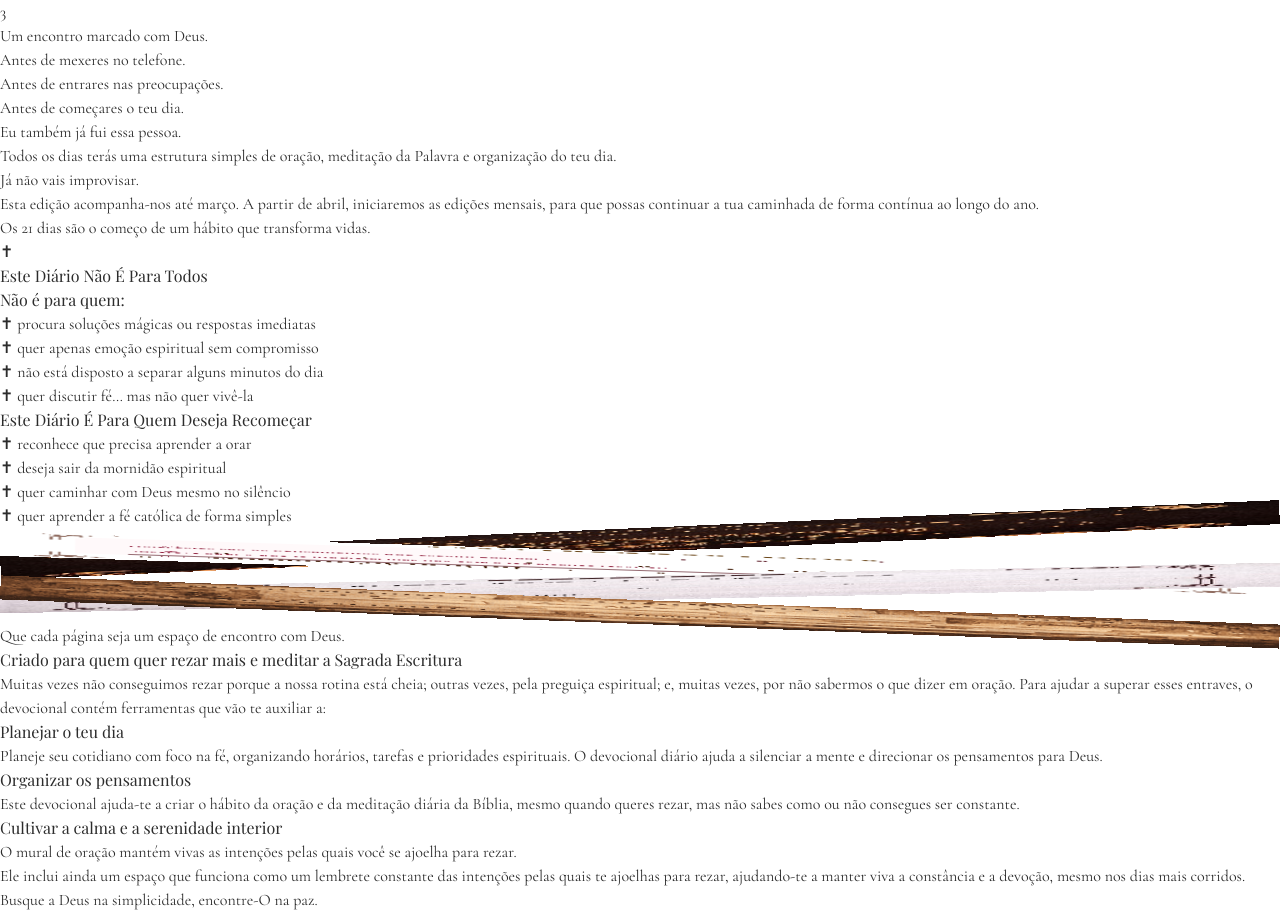
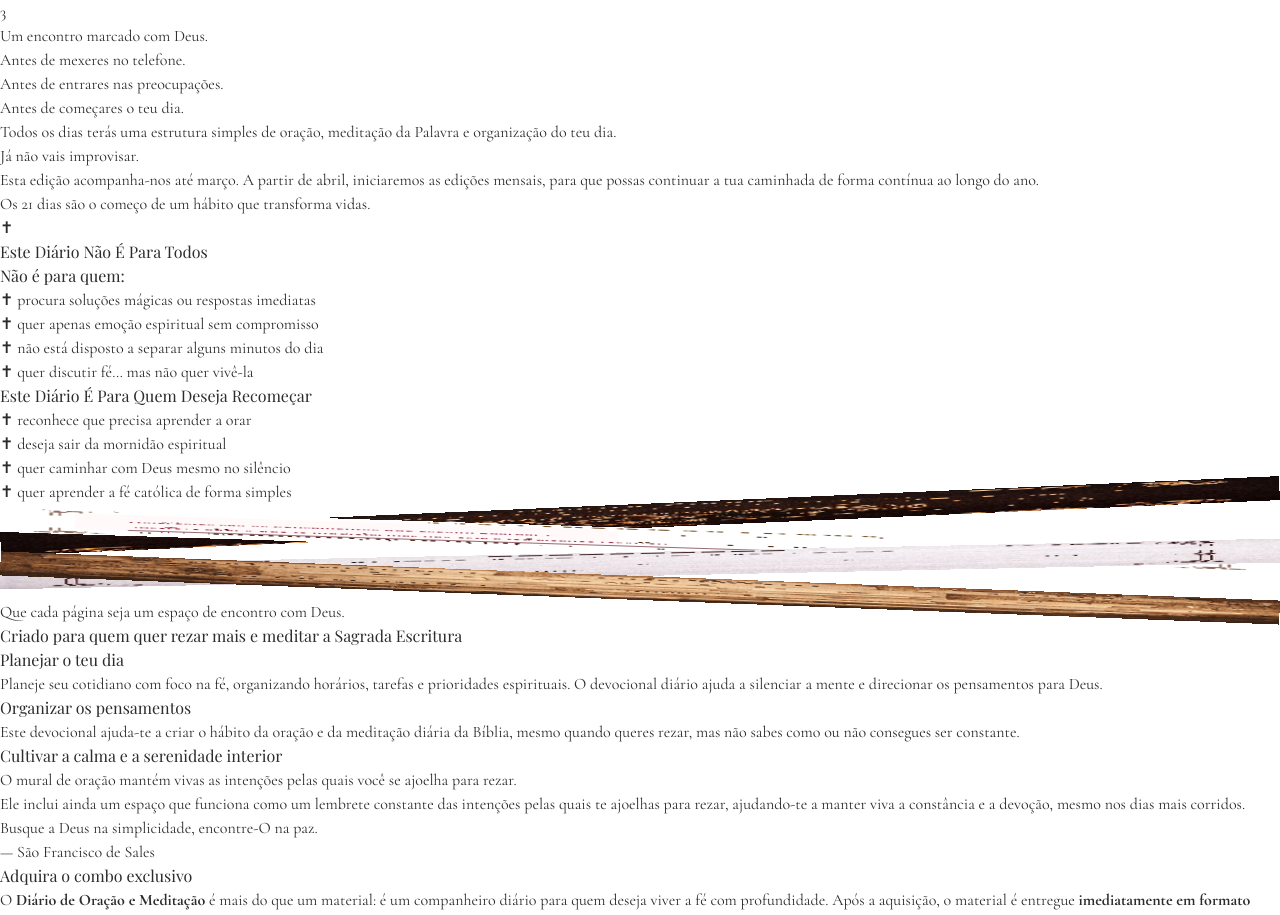
Before and after one commit to Valdemar-Andrade/landing-page-catolico, a Next.js app: page / in a window 1280 px wide. Shown: the part 1302-2217 px from the top of the page. Built offline with nearby package versions, Linux system fonts and the light colour scheme; a web font is replaced by a local one.

Commit message:
refactor: removido texto paragrafo no titulo da seção guide

```diff
--- a/components/guide-section.tsx
+++ b/components/guide-section.tsx
@@ -49,12 +49,6 @@ export default function GuideSection() {
           <h2 className="text-4xl font-serif font-bold text-[#C19A2E] mb-6">
             Criado para quem quer rezar mais e meditar a Sagrada Escritura
           </h2>
-          <p className="text-lg text-[#6B5B4F] leading-relaxed">
-            Muitas vezes não conseguimos rezar porque a nossa rotina está cheia;
-            outras vezes, pela preguiça espiritual; e, muitas vezes, por não
-            sabermos o que dizer em oração. Para ajudar a superar esses
-            entraves, o devocional contém ferramentas que vão te auxiliar a:
-          </p>
         </motion.div>
 
         {/* Content Blocks */}
--- a/components/intro-storytelling.tsx
+++ b/components/intro-storytelling.tsx
@@ -175,8 +175,6 @@ export default function IntroStorytelling() {
             </div>
 
             <div className="border-t border-[#D4AF8C] pt-6 mt-6 space-y-4 font-serif text-[#6B5B4F] text-sm leading-relaxed">
-              <p>Eu também já fui essa pessoa.</p>
-
               <p>
                 Todos os dias terás uma estrutura simples de oração, meditação
                 da Palavra e organização do teu dia.
```
